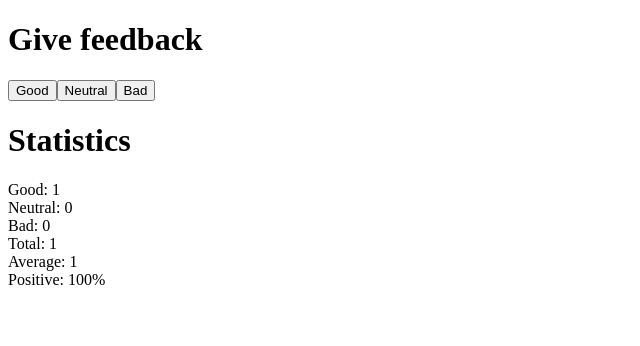
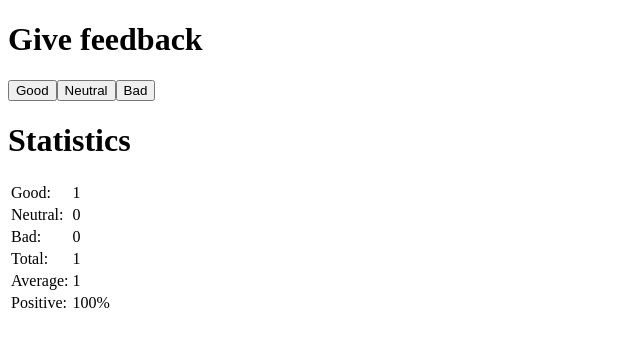
Before and after one commit to miikamoii/Fullstack-Open-22, a React (Create React App) app in the folder osa_1/unicafe/: page / in a window 1280 px wide. Both pictures are taken after a click on the button "Good". Shown: the top 346 px of the page, without its empty margins (0-640 px from the left). Built offline with nearby package versions, Linux system fonts and the light colour scheme.

Commit message:
unicafe v.1.11

```diff
--- a/osa_1/unicafe/src/App.js
+++ b/osa_1/unicafe/src/App.js
@@ -13,44 +13,44 @@ const StatisticLine = ({text, value, good, neutral, bad, allClicks}) => {
   switch (value) {
     case "good":
       return(
-      <div>
-        {text} <DisplayGood good={good}/>
-      </div>
+      <tr>
+        <td>{text}</td><td><DisplayGood good={good}/></td>
+      </tr>
       )
 
     case "neutral":
       return(
-        <div>
-          {text} <DisplayNeutral neutral={neutral}/>
-        </div>
+        <tr>
+          <td>{text}</td><td><DisplayNeutral neutral={neutral}/></td>
+        </tr>
         )
 
     case "bad":
       return(
-        <div>
-          {text} <DisplayBad bad={bad}/>
-        </div>
+        <tr>
+          <td>{text}</td><td><DisplayBad bad={bad}/></td>
+        </tr>
         )
 
     case "total":
       return(
-        <div>
-          {text} <DisplayAll allClicks={allClicks}/>
-        </div>
+        <tr>
+          <td>{text}</td><td><DisplayAll allClicks={allClicks}/></td>
+        </tr>
         )
 
     case "average":
       return(
-        <div>
-          {text} <DisplayAverage goodScore={good} badScore={bad} allClicks={allClicks}/>
-        </div>
+        <tr>
+          <td>{text}</td><td><DisplayAverage goodScore={good} badScore={bad} allClicks={allClicks}/></td>
+        </tr>
         )
 
     case "positive":
       return(
-        <div>
-          {text} <DisplayPositive goodScore={good} allClicks={allClicks}/>
-        </div>
+        <tr>
+          <td>{text}</td><td><DisplayPositive goodScore={good} allClicks={allClicks}/></td>
+        </tr>
         )
 
     default:
@@ -63,20 +63,20 @@ const Statistics = ({ good, neutral, bad, allClicks }) => {
 
   if (allClicks == 0) {
     return(
-      <p>No feedback given</p>
+      <tbody><tr><td>No feedback given</td></tr></tbody>
     )
   }
 
   else
   return(
-  <div>
+    <tbody>
       <StatisticLine text={"Good:"} value={"good"} good={good} neutral={neutral} bad={bad} allClicks={allClicks}/>
       <StatisticLine text={"Neutral:"} value={"neutral"} good={good} neutral={neutral} bad={bad} allClicks={allClicks}/>
       <StatisticLine text={"Bad:"} value={"bad"} good={good} neutral={neutral} bad={bad} allClicks={allClicks}/>
       <StatisticLine text={"Total:"} value={"total"} good={good} neutral={neutral} bad={bad} allClicks={allClicks}/>
       <StatisticLine text={"Average:"} value={"average"} good={good} neutral={neutral} bad={bad} allClicks={allClicks}/>
       <StatisticLine text={"Positive:"} value={"positive"} good={good} neutral={neutral} bad={bad} allClicks={allClicks}/>
-  </div>
+    </tbody>
   )
 }
 
@@ -156,9 +156,9 @@ const App = () => {
       <div>
         <h1>Statistics</h1>
       </div>
-      <div>
+      <table>
         <Statistics good={good} neutral={neutral} bad={bad} allClicks={allClicks}/>
-      </div>
+      </table>
     </div>
 
   )
```
Lines whose indentation alone changed are shown as unchanged.
